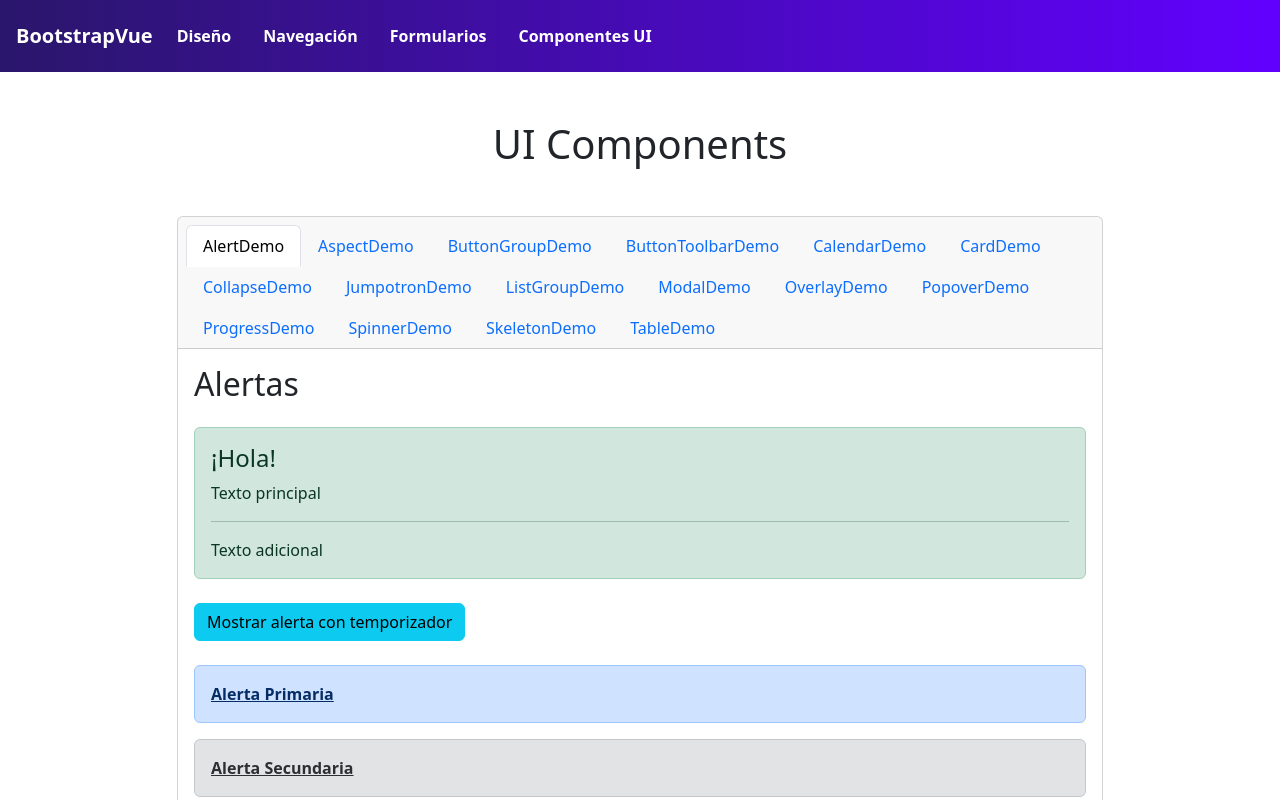
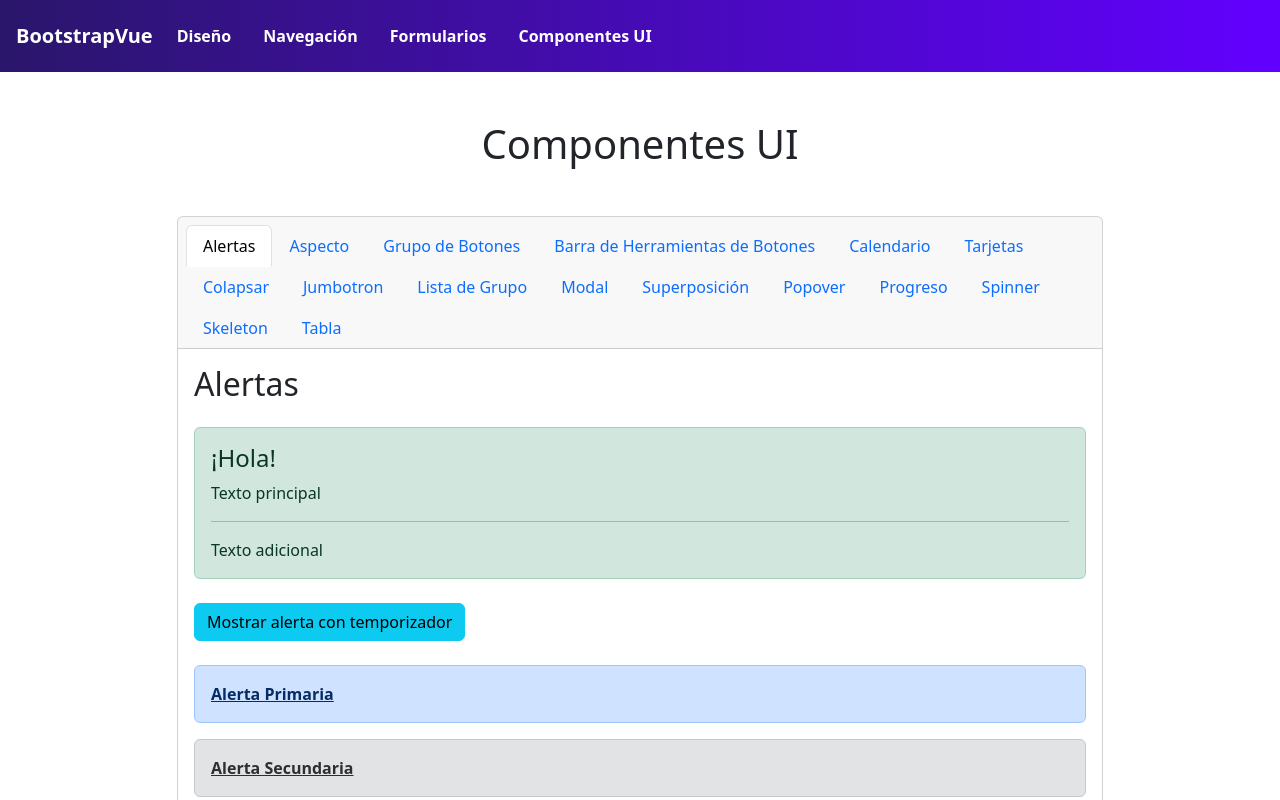
Before and after one commit to JavierDibo/boostrap-vue-proyecto, a Vue app: page /app/uicomponents in a window 1280 px wide. Shown: the top 800 px of the page. Built offline with nearby package versions, Linux system fonts and the light colour scheme.

Commit message:
Adaptados

```diff
--- a/src/views/UIComponentsView.vue
+++ b/src/views/UIComponentsView.vue
@@ -3,71 +3,71 @@
     <b-container class="my-5">
       <b-row class="justify-content-center">
         <b-col cols="12" md="10">
-          <h1 class="text-center mb-5">UI Components</h1>
+          <h1 class="text-center mb-5">Componentes UI</h1>
 
           <b-card no-body>
             <b-tabs card>
-              <b-tab title="AlertDemo" active>
+              <b-tab title="Alertas" active>
                 <AlertDemo />
               </b-tab>
 
-              <b-tab title="AspectDemo">
+              <b-tab title="Aspecto">
                 <AspectDemo />
               </b-tab>
 
-              <b-tab title="ButtonGroupDemo">
+              <b-tab title="Grupo de Botones">
                 <ButtonGroupDemo />
               </b-tab>
 
-              <b-tab title="ButtonToolbarDemo">
+              <b-tab title="Barra de Herramientas de Botones">
                 <ButtonToolbarDemo />
               </b-tab>
 
-              <b-tab title="CalendarDemo">
+              <b-tab title="Calendario">
                 <CalendarDemo />
               </b-tab>
 
-              <b-tab title="CardDemo">
+              <b-tab title="Tarjetas">
                 <CardDemo />
               </b-tab>
 
-              <b-tab title="CollapseDemo">
+              <b-tab title="Colapsar">
                 <CollapseDemo />
               </b-tab>
 
-              <b-tab title="JumpotronDemo">
+              <b-tab title="Jumbotron">
                 <JumpotronDemo />
               </b-tab>
 
-              <b-tab title="ListGroupDemo">
+              <b-tab title="Lista de Grupo">
                 <ListGroupDemo />
               </b-tab>
 
-              <b-tab title="ModalDemo">
+              <b-tab title="Modal">
                 <ModalDemo />
               </b-tab>
 
-              <b-tab title="OverlayDemo">
+              <b-tab title="Superposición">
                 <OverlayDemo />
               </b-tab>
 
-              <b-tab title="PopoverDemo">
+              <b-tab title="Popover">
                 <PopoverDemo />
               </b-tab>
 
-              <b-tab title="ProgressDemo">
+              <b-tab title="Progreso">
                 <ProgressDemo />
               </b-tab>
 
-              <b-tab title="SpinnerDemo">
+              <b-tab title="Spinner">
                 <SpinnerDemo />
               </b-tab>
 
-              <b-tab title="SkeletonDemo">
+              <b-tab title="Skeleton">
                 <SkeletonDemo />
               </b-tab>
 
-              <b-tab title="TableDemo">
+              <b-tab title="Tabla">
                 <TableDemo />
               </b-tab>
             </b-tabs>
@@ -79,7 +79,6 @@
 </template>
 
 <script>
-
 import AlertDemo from "@/components/uicomponents/AlertDemo.vue";
 import AspectDemo from "@/components/uicomponents/AspectDemo.vue";
 import ButtonToolbarDemo from "@/components/uicomponents/ButtonToolbarDemo.vue";
```
